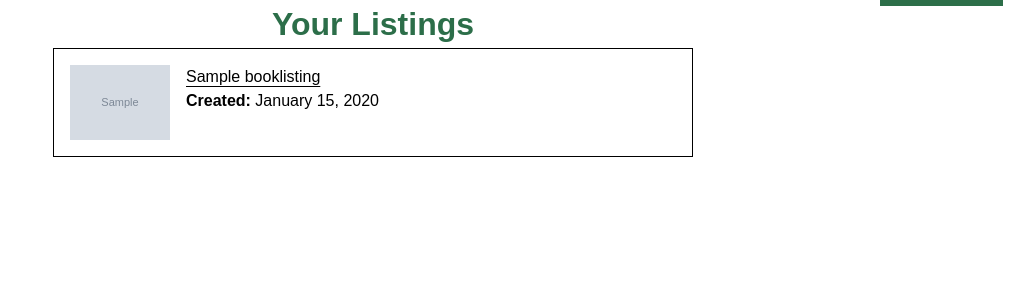
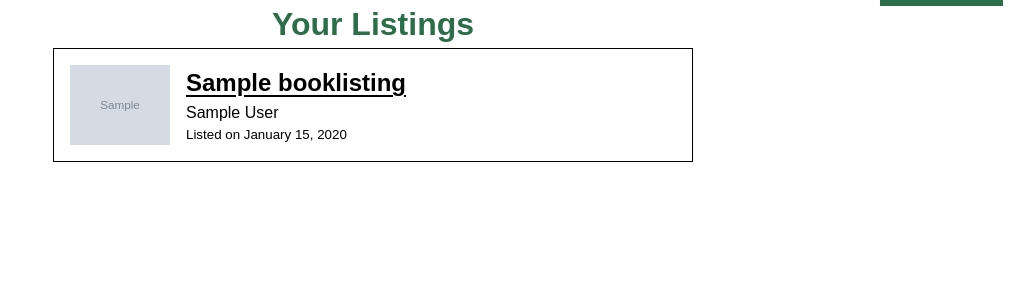
Before and after one commit to jhthompson/book-swap, a Django app: page /listings in a window 1280 px wide. Shown: the part 65-365 px from the top of the page, without its empty margins (267-1280 px from the left). Run offline with Django 5.2, Linux system fonts and the light colour scheme; a user stored in the database is signed in; tables that the repository leaves empty hold one stand-in row (values such as "Sample post"); grey boxes marked "Sample" are stand-in pictures.

Commit message:
Improve listings styles

```diff
--- a/core/templates/core/listings.html
+++ b/core/templates/core/listings.html
@@ -7,10 +7,13 @@
     <li class="box list-style:none" style="display: flex; gap: var(--s0)">
         <img src="{{ listing.cover_photo.url }}" alt="Cover for {{ listing.title }}" style="width:100px;"></img>
         <div>
-            <a href="{% url 'listing' listing.id %}">{{ listing.title }}</a>
-            <p>
-                <strong>Created:</strong> {{ listing.created_at|date:"F j, Y" }}
-            </p>
+            <h2>
+                <a href="{% url 'listing' listing.id %}">{{ listing.title }}</a>
+            </h2>
+            <p>{{ listing.author }}</p>
+            <small class="display:block">
+                Listed on {{ listing.created_at|date:"F j, Y" }}
+            </small>
         </div>
     </li>
 {% endfor %}
```
